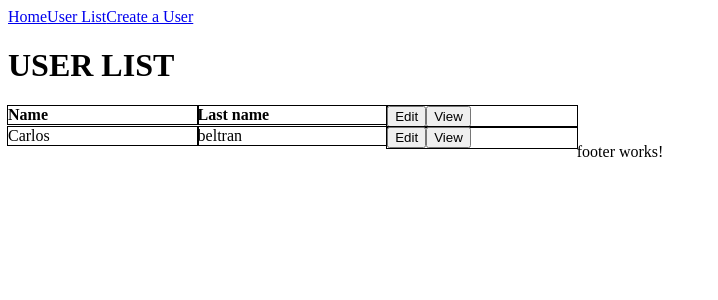
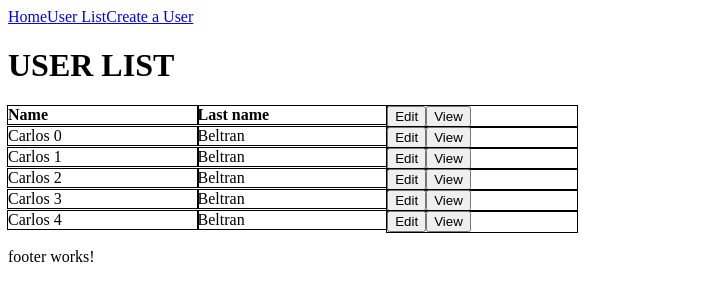
Before and after one commit to jorgebeltran/mean-frontend-beltran-jorge, an Angular app: page /user/list in a window 1280 px wide. Shown: the top 300 px of the page, without its empty margins (0-718 px from the left). Built offline with nearby package versions, Linux system fonts and the light colour scheme.

Commit message:
data binding interpolacion n items 6.-

```diff
--- a/src/app/user-list/user-list.component.html
+++ b/src/app/user-list/user-list.component.html
@@ -9,10 +9,13 @@
   <div class="clean"></div>
 </div>
 <div>
-  <div class="detail-user">{{usertest.name}}</div>
-  <div class="detail-user">{{usertest.lastname}}</div>
+  <div *ngFor="let user of userList">
+  <div class="detail-user">{{user.name}}</div>
+  <div class="detail-user">{{user.lastname}}</div>
   <div class="detail-user">
     <button>Edit</button>
     <button>View</button>
   </div>
+  <div class="clean"></div>
 </div>
+</div>
--- a/src/app/user-list/user-list.component.ts
+++ b/src/app/user-list/user-list.component.ts
@@ -8,15 +8,52 @@
   styleUrls: ['./user-list.component.css']
 })
 export class UserListComponent implements OnInit {
-  usertest: User= {
+ /* usertest: User= {
     name: 'Carlos',
     lastname: 'beltran',
     username: 'carlos123',
     email:'carlos@gmail.com',
     avatar: 'avatarcarolos'
-  };
-  constructor() { }
+  };*/
+  userList:User[]=[];
+  constructor() {
+    this.userList.push({
+            name: 'Carlos 0',
+            lastname: 'Beltran',
+            username: 'carlos123',
+           email: 'carlos@correo.com',
+            avatar: 'avatarCarlos'
+          });
+          this.userList.push({
+            name: 'Carlos 1',
+            lastname: 'Beltran',
+            username: 'carlos123',
+            email: 'carlos@correo.com',
+            avatar: 'avatarCarlos'
+          });
+          this.userList.push({
+            name: 'Carlos 2',
+           lastname: 'Beltran',
+            username: 'carlos123',
+            email: 'carlos@correo.com',
+            avatar: 'avatarCarlos'
+          });
+          this.userList.push({
+            name: 'Carlos 3',
+            lastname: 'Beltran',
+            username: 'carlos123',
+            email: 'carlos@correo.com',
+            avatar: 'avatarCarlos'
+        });
+        this.userList.push({
+          name: 'Carlos 4',
+          lastname: 'Beltran',
+          username: 'carlos123',
+          email: 'carlos@correo.com',
+          avatar: 'avatarCarlos'
 
+   });
+  }
   ngOnInit() {
   }
 
```
